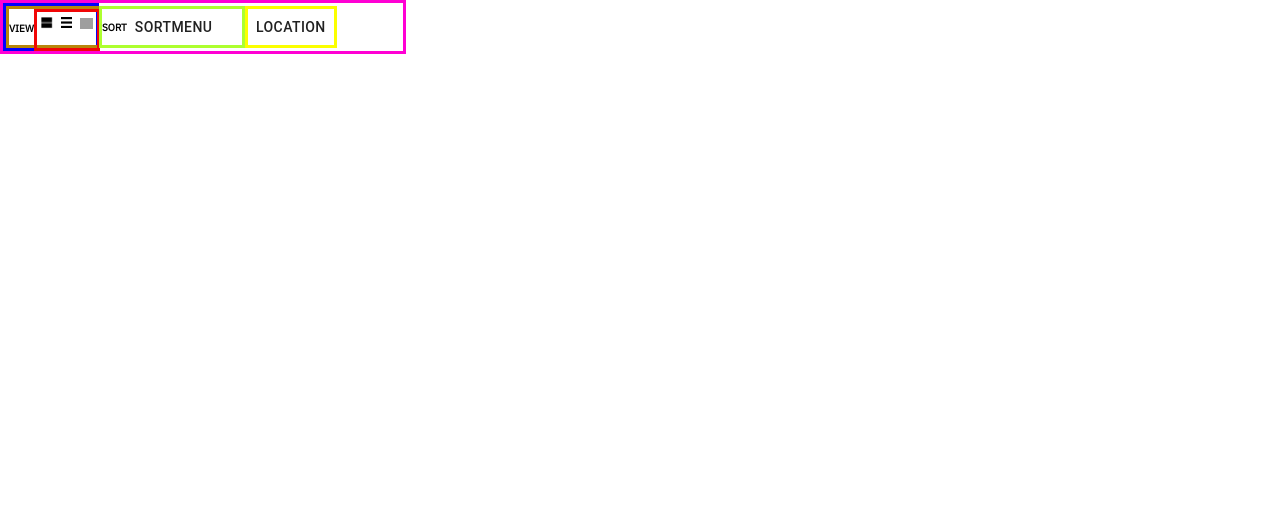
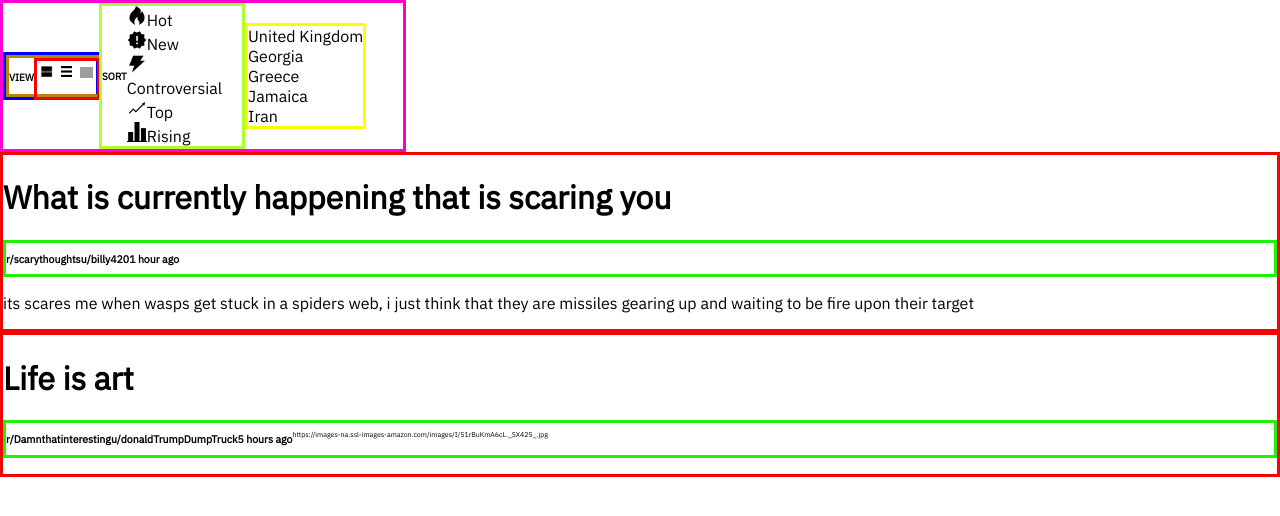
Before and after one commit to georgiyanakiev/redditReactProject, a React (Create React App) app: page / in a window 1280 px wide. Shown: the top 516 px of the page. Built offline with nearby package versions, Linux system fonts and the light colour scheme; grey boxes are pictures that could not be loaded.

Commit message:
basic content card added, dropdowns needs work

```diff
--- a/src/App.css
+++ b/src/App.css
@@ -121,3 +121,20 @@
 
   padding:4px;
 }
+
+/* post card style */
+.cardCont{
+  border-style: solid;
+  border-width: 3px;
+  border-color: rgb(241, 6, 6);
+}
+
+.cardTop{
+  border-style: solid;
+  border-width: 3px;
+  border-color: rgb(33, 241, 6);
+
+  font-size: 7px;
+  display: flex;
+
+}
--- a/src/App.js
+++ b/src/App.js
@@ -2,6 +2,7 @@ import React from 'react';
 import ReactDOM from 'react-dom';
 import './App.css';
 import TopBarTwo from '../src/component/TopBarTwo';
+import PostCard from '../src/component/postCard';
 
 
 
@@ -9,7 +10,15 @@ class App extends React.Component{
     render() {
         return (
             <div className="main">
-                <TopBarTwo />
+                <div>
+                    <TopBarTwo />
+                </div>
+                <div>
+                    <PostCard />
+                </div>
+                {/* <div>
+                    <PostCard />
+                </div>   */}
             </div>
         )
     }
--- a/src/component/SimpleMenu.js
+++ b/src/component/SimpleMenu.js
@@ -1,7 +1,5 @@
 import React from 'react';
-import Button from '@material-ui/core/Button';
-import Menu from '@material-ui/core/Menu';
-import MenuItem from '@material-ui/core/MenuItem';
+import ReactDOM from 'react-dom';
 
 import fireIcn from '../component/fire.png';
 import newIcn from '../component/newIcn.png';
@@ -10,36 +8,45 @@ import topIcn from '../component/topIcn.png';
 import risingIcn from '../component/risingIcn.png';
 
 
-export default function SimpleMenu() {
-  const [anchorEl, setAnchorEl] = React.useState(null);
+class SimpleMenu extends React.Component {
 
-  function handleClick(event) {
-    setAnchorEl(event.currentTarget);
-  }
+    state = {
+        value: null,
+        active: 'hot'
+    }
 
-  function handleClose() {
-    setAnchorEl(null);
-  }
+render() {
 
-  return (
-    <div>
-      <Button aria-controls="simple-menu" aria-haspopup="true" onClick={handleClick}>
-        SortMenu
-      </Button>
-      <Menu
-        id="simple-menu"
-        anchorEl={anchorEl}
-        keepMounted
-        open={Boolean(anchorEl)}
-        onClose={handleClose}
-      >
-        <MenuItem onClick={handleClose}><img className="sortMenuIcns" src={fireIcn} />Hot</MenuItem>
-        <MenuItem onClick={handleClose}><img className="sortMenuIcns" src={newIcn} />New</MenuItem>
-        <MenuItem onClick={handleClose}><img className="sortMenuIcns" src={boltIcn} />Controversial</MenuItem>
-        <MenuItem onClick={handleClose}><img className="sortMenuIcns" src={topIcn} />Top</MenuItem>
-        <MenuItem onClick={handleClose}><img className="sortMenuIcns" src={risingIcn} />Rising</MenuItem>
-      </Menu>
-    </div>
-  );
+    return (
+        <div>
+
+                    <div>
+                    <img className="sortMenuIcns" src={fireIcn}
+                    />Hot
+                    </div>
+
+                    <div>
+                    <img className="sortMenuIcns" src={newIcn}
+                    />New
+                    </div>
+
+                    <div>
+                    <img className="sortMenuIcns" src={boltIcn}
+                    />Controversial
+                    </div>
+
+                    <div>
+                    <img className="sortMenuIcns" src={topIcn}
+                    />Top
+                    </div>
+
+                    <div>
+                    <img className="sortMenuIcns" src={risingIcn}
+                    />Rising
+                    </div>
+
+        </div>
+    );
 }
-// export default SimpleMenu;
+ }
+export default SimpleMenu;
--- a/src/component/TopBarTwo.js
+++ b/src/component/TopBarTwo.js
@@ -28,8 +28,6 @@ class TopBarTwo extends React.Component{
         )
     }
 }
-
-
     const ViewOpt = () =>{
         return (
             <div className="viewCont">
--- a/src/component/locationMenu.js
+++ b/src/component/locationMenu.js
@@ -1,41 +1,24 @@
 import React from 'react';
-import Button from '@material-ui/core/Button';
-import Menu from '@material-ui/core/Menu';
-import MenuItem from '@material-ui/core/MenuItem';
+import ReactDOM from 'react-dom';
 
 
 
 
-export default function LocationSimpleMenu() {
-  const [anchorEl, setAnchorEl] = React.useState(null);
+class LocationMenu extends React.Component {
 
-  function handleClick(event) {
-    setAnchorEl(event.currentTarget);
-  }
-
-  function handleClose() {
-    setAnchorEl(null);
-  }
-
+render() {
   return (
     <div>
-      <Button aria-controls="simple-menu" aria-haspopup="true" onClick={handleClick}>
-        Location
-      </Button>
-      <Menu
-        id="simple-menu"
-        anchorEl={anchorEl}
-        keepMounted
-        open={Boolean(anchorEl)}
-        onClose={handleClose}
-      >
-        <MenuItem onClick={handleClose}>United Kingdom</MenuItem>
-        <MenuItem onClick={handleClose}>Georgia</MenuItem>
-        <MenuItem onClick={handleClose}>Greece</MenuItem>
-        <MenuItem onClick={handleClose}>Jamaica</MenuItem>
-        <MenuItem onClick={handleClose}>Iran</MenuItem>
-      </Menu>
+
+
+        <div>United Kingdom</div>
+        <div>Georgia</div>
+        <div>Greece</div>
+        <div>Jamaica</div>
+        <div>Iran</div>
+
     </div>
   );
 }
-// export default SimpleMenu;
+}
+export default LocationMenu;
--- /dev/null
+++ b/src/component/postCard.js
@@ -0,0 +1,30 @@
+import React, { Component } from 'react';
+import CardData from '../data.json';
+
+
+
+
+class PostCard extends React.Component{
+    render() {
+        return (
+            <div className="cardOne">
+               {CardData.map((postDetail, index)=>{
+                   return(
+                        <div className="cardCont">
+                            <h1  id="cardTitle">{postDetail.title}</h1>
+                                <div className="cardTop">
+                                <h2  id="cardSubreddit">{postDetail.subreddit}</h2>
+                                <h2 id="cardUser">{postDetail.userposted}</h2>
+                                <h2 id="cardTimePosted">{postDetail.timePosted}</h2>
+                                <p>{postDetail.img}</p>
+                                </div>
+                            <p id="cardPreview">{postDetail.preview}</p>
+                        </div>
+                   )
+               })}
+            </div>
+        )
+            }
+    }
+
+export default PostCard;
--- a/src/data.json
+++ b/src/data.json
@@ -1,8 +1,20 @@
-{
-    posts: [
+[
         {
-            "title": "What us currently happening that is scaring you",
-            ""
+            "title": "What is currently happening that is scaring you",
+            "subreddit": "r/scarythoughts",
+            "userposted": "u/billy420",
+            "timePosted": "1 hour ago",
+            "preview": "its scares me when wasps get stuck in a spiders web, i just think that they are missiles gearing up and waiting to be fire upon their target"
+
+        },
+        {
+            "title": "Life is art",
+            "subreddit": "r/Damnthatinteresting",
+            "userposted": "u/donaldTrumpDumpTruck",
+            "timePosted": "5 hours ago",
+            "preview": "",
+            "img": "https://images-na.ssl-images-amazon.com/images/I/51rBuKmA6cL._SX425_.jpg"
+
         }
-    ]
-}
+
+]
```
